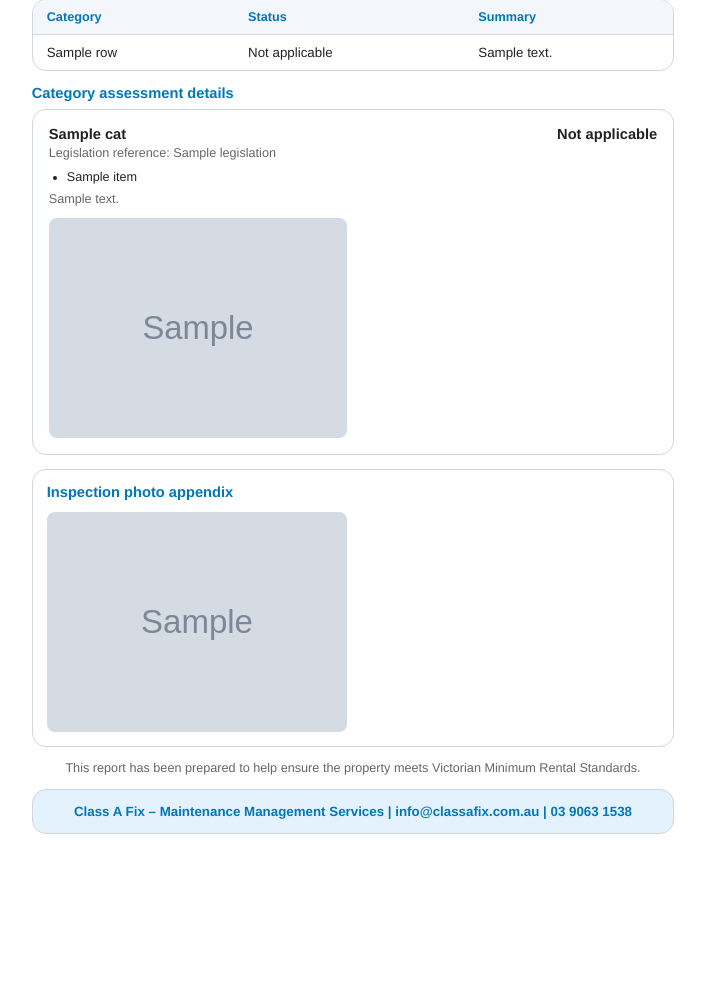
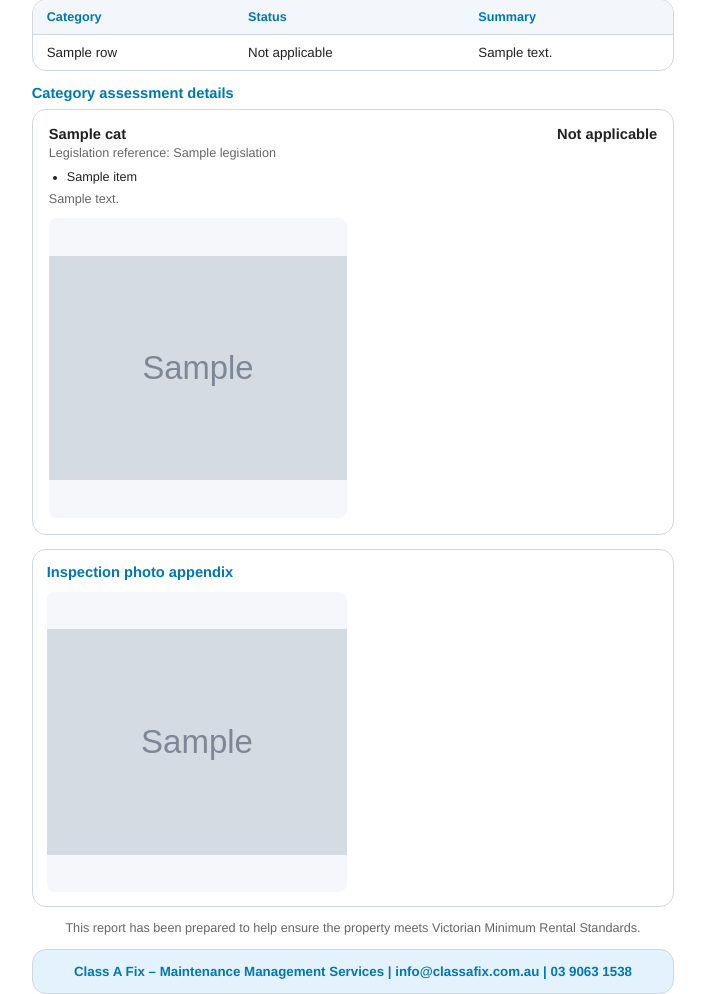
Before and after one commit to John-star-begi/rms_app, a FastAPI app: template templates/report.html in a window 1280 px wide. Shown: the part 315-1309 px from the top of the page, without its empty margins (287-992 px from the left). Before the commit the page ends 1149 px from the top, so only its background shows below. Run offline with FastAPI, Linux system fonts and the light colour scheme; the template is opened without the code that fills it: most values are stand-ins (such as "Sample title", 1, 10 or a date in 2020); grey boxes marked "Sample" are stand-in pictures.

Commit message:
Update report.html

```diff
--- a/templates/report.html
+++ b/templates/report.html
@@ -156,8 +156,9 @@ tbody td{
 
 .photos-grid img{
   width:100%;
-  height:220px;
-  object-fit:cover;
+  height:300px;
+  object-fit:contain;
+  background:#F5F7FA;
   border-radius:8px;
 }
 
```
